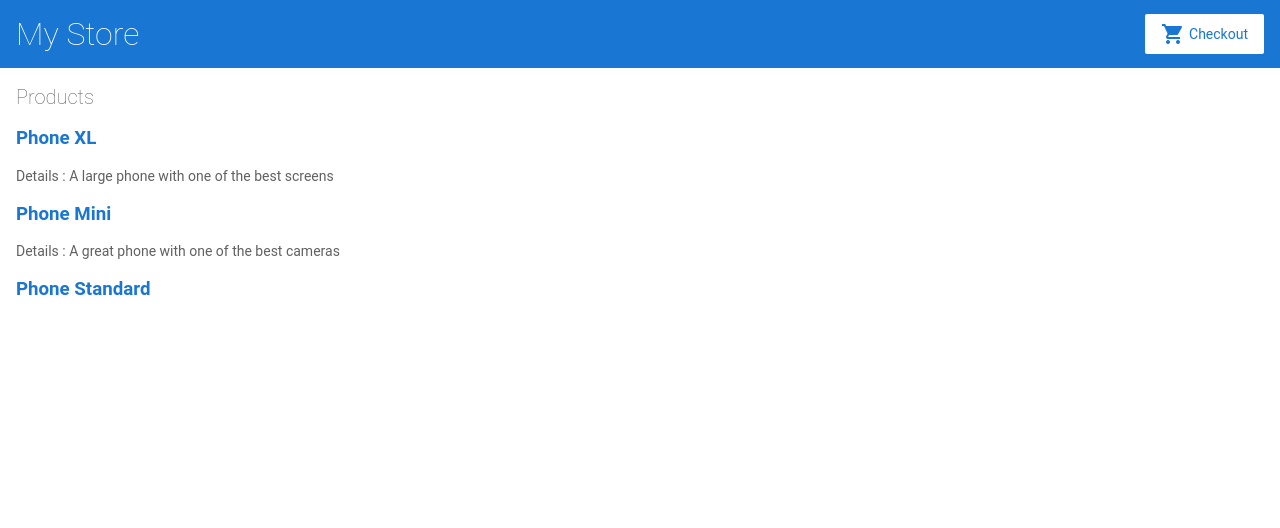
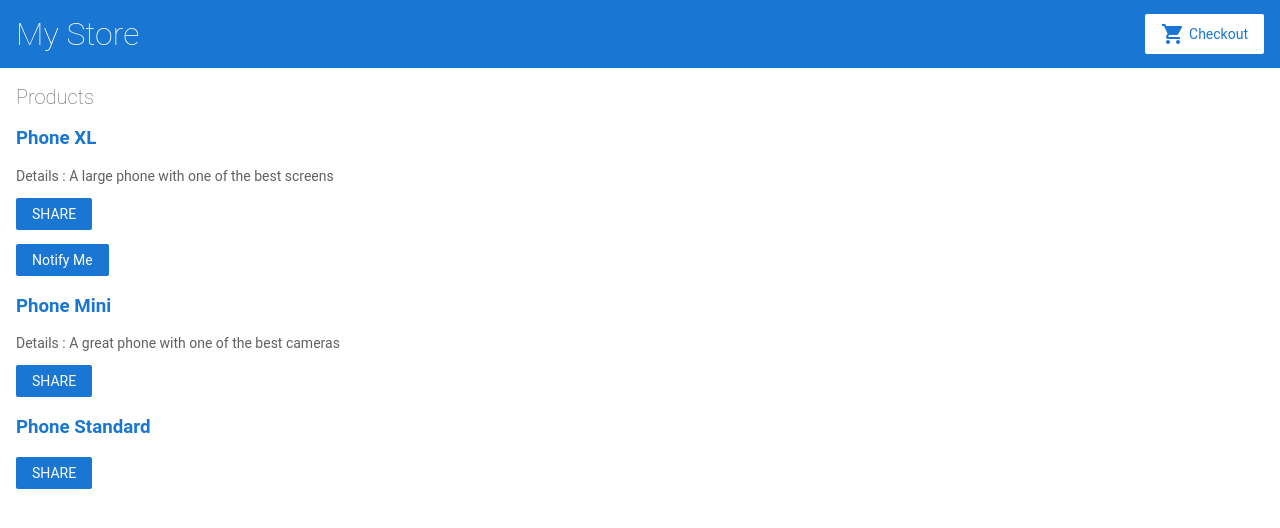
Before and after one commit to vcosmin2701/angular-getting-started-tutorial, an Angular app: page / in a window 1280 px wide. Shown: the top 528 px of the page. Built offline with nearby package versions, Linux system fonts and the light colour scheme.

Commit message:
Share and Sale notification button

```diff
--- a/src/app/app.module.ts
+++ b/src/app/app.module.ts
@@ -6,6 +6,7 @@
 import { AppComponent } from './app.component';
 import { TopBarComponent } from './top-bar/top-bar.component';
 import { ProductListComponent } from './product-list/product-list.component';
+import { ProductAlertsComponent } from './product-alerts/product-alerts.component';
 
 @NgModule({
   imports: [
@@ -18,7 +19,8 @@
   declarations: [
     AppComponent,
     TopBarComponent,
-    ProductListComponent
+    ProductListComponent,
+    ProductAlertsComponent
   ],
   bootstrap: [
     AppComponent
--- /dev/null
+++ b/src/app/product-alerts/product-alerts.component.html
@@ -0,0 +1,3 @@
+<p *ngIf="product && product.price  > 700">
+  <button type="button" (click)="notify.emit()">Notify Me</button>
+</p>
--- a/src/app/product-list/product-list.component.html
+++ b/src/app/product-list/product-list.component.html
@@ -3,11 +3,16 @@
 <div *ngFor="let product of products">
   <h3>
     <a [title]="product.name + ' details'">
-      {{product.name}}
+      {{ product.name }}
     </a>
   </h3>
 
-  <p *ngIf="product.description">
-    Details : {{product.description}}
-  </p>
+  <p *ngIf="product.description">Details : {{ product.description }}</p>
+
+  <button type="button" (click)="share()">SHARE</button>
+
+  <app-product-alerts
+    [product]="product"
+    (notify)="onNotify()">
+  </app-product-alerts>
 </div>
--- a/src/app/product-list/product-list.component.ts
+++ b/src/app/product-list/product-list.component.ts
@@ -13,6 +13,10 @@
   share() {
     window.alert('The product has been shared!');
   }
+
+  onNotify(){
+    window.alert('You will be notified when the product goes on sale');
+  }
 }
 
 
```
Also changed, not shown: src/app/product-alerts/product-alerts.component.ts (added, +12 -0 lines), src/app/product-alerts/product-alerts.component.css (added), 1 other file (tests, documents, lock files or other folders).
